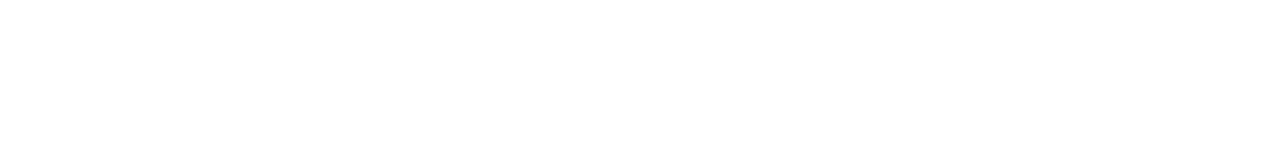
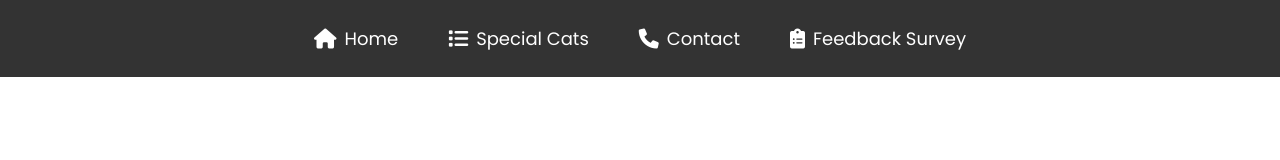
Before and after one commit to Jhon-vlfs/Site-Responsivo-CatInfo, a plain HTML site: page project/templates/feedback.html in a window 1280 px wide. Drawn offline with Linux system fonts and the light colour scheme; files that its build step writes are made by us from their sources.

Commit message:
segundo commit
para quem quiser ver o site remotamente

```diff
--- a/project/templates/feedback.html
+++ b/project/templates/feedback.html
@@ -0,0 +1,29 @@
+<!DOCTYPE html>
+<html lang="pt-br">
+<head>
+    <meta charset="UTF-8">
+    <meta name="viewport" content="width=device-width, initial-scale=1.0">
+    <title>Cats Home</title>
+    <link rel="stylesheet" href="https://cdnjs.cloudflare.com/ajax/libs/font-awesome/6.0.0-beta3/css/all.min.css">
+    <link rel="stylesheet" href="styles/styles.css">
+    <link rel="cat icon" href="docs/images/icons/animal.png" type="image/x-icon">
+</head>
+<body>
+    <header>
+        <!-- !barra de navegação -->
+        <nav>
+            <div class="navbar">
+                    <li><a href="/index.html"><i class="fas fa-home"></i>
+                        Home</a></li> <!-- *Página inicial -->
+                    <li><a href="/project/templates/CatBreeds.html"><i class="fas fa-list"></i>
+                        Special Cats</a></li> <!-- *Informações sobre as raças de gatos -->
+                    <li><a href="/project/templates/Contact.html"><i class="fas fa-phone"></i>
+                        Contact</a></li> <!-- *Aba de contatos (email, número, linkedin) -->
+                    <li><a href="/project/templates/feedback.html"><i class="fas fa-clipboard-list"></i>
+                        Feedback Survey</a></li> <!-- *Formulário de satisfação/opinião do site -->
+                <!-- TODO: Poderia adicionar mais elementos, entretanto...-->
+            </div>
+        </nav>
+    </header>
+</body>
+</html>
```
Also changed, not shown: index.html (renamed from project/index.html, +1 -1 lines), project/templates/CatBreeds.html (+1 -1 lines), project/templates/Contact.html (+1 -1 lines), 1 other file.
